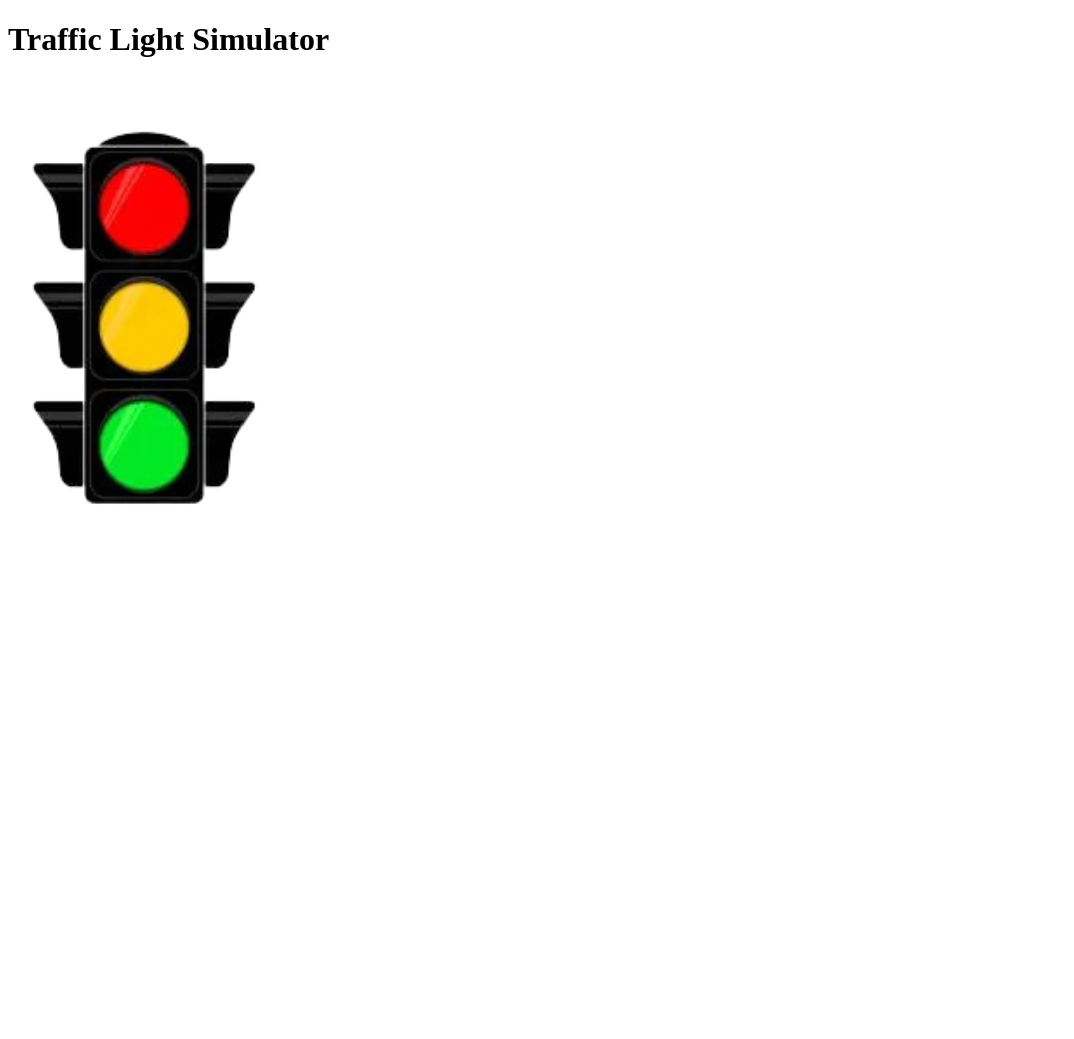
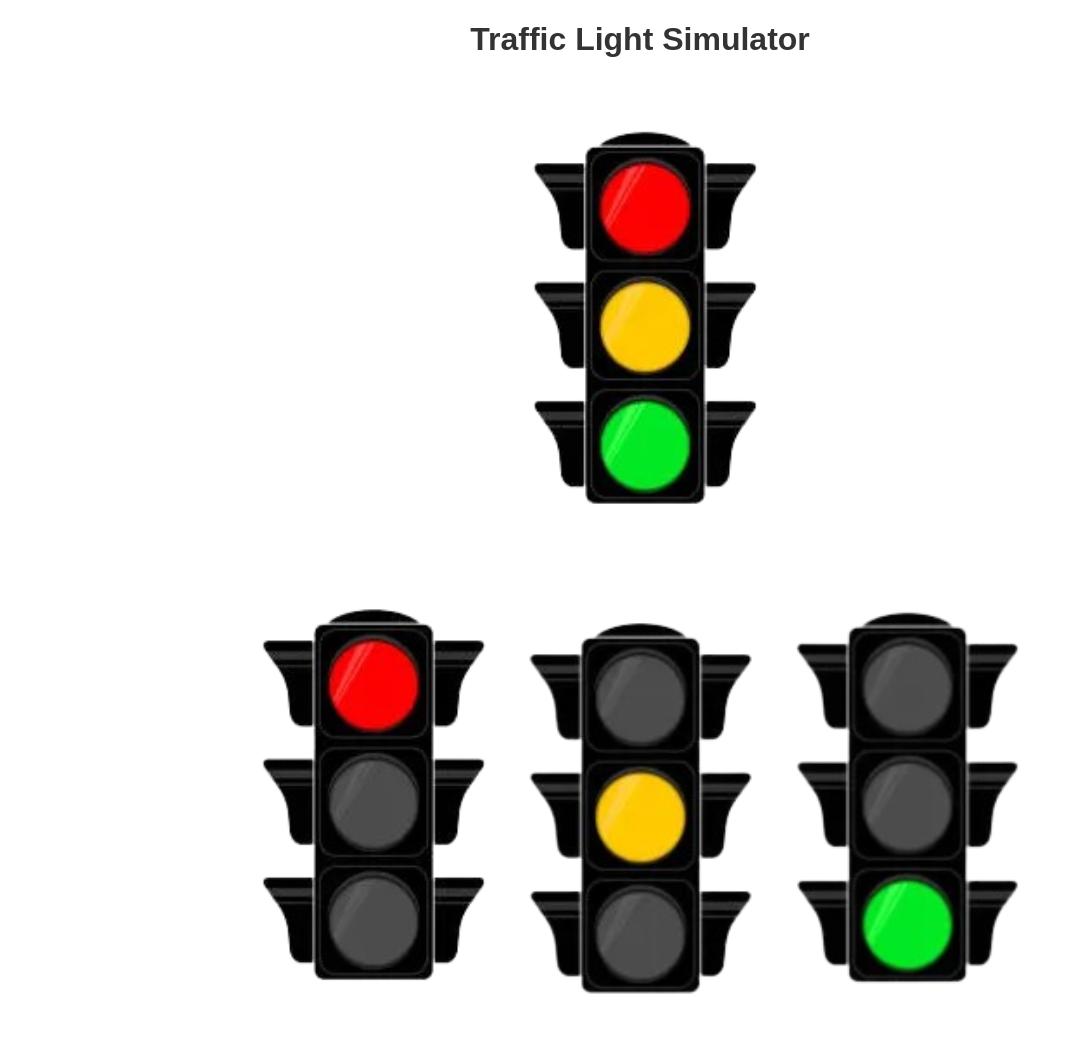
Before and after one commit to t-sn-star/WIT-traffic_light_simulator, a plain HTML site: page light.html in a window 1280 px wide. Shown: the whole page, without its empty margins (0-1074 px from the left). Before the commit the page ends 800 px from the top, so only its background shows below. Drawn offline with Linux system fonts and the light colour scheme.

Commit message:
Images in a single div for better structure and linked external CSS for styling.

```diff
--- a/light.html
+++ b/light.html
@@ -1,12 +1,18 @@
 <!DOCTYPE html>
 <html lang="en">
-    <head>
+    <header>
       <meta charset="utf-8"/>
       <meta name="viewport" content="width=device-width, initial-scale=1"/>
       <title>Traffic Light</title>
-    </head>
+      <link rel="stylesheet" href="styles.css"/>
+    </header>
     <body>
         <h1>Traffic Light Simulator</h1>
-        <img src="traffic_all.png" alt="Traffic Light"/>
+        <div>
+          <img id="All" src="traffic_all.png" alt="Traffic Light"/>
+          <img id="Red" src="traffic_red.png" alt="Red Light"/>
+          <img id="Yellow" src="traffic_yellow.png" alt="Yellow Light"/>
+          <img id="Green" src="traffic_green.png" alt="Green Light"/>
+        </div>
     </body>
 </html>
--- a/styles.css
+++ b/styles.css
@@ -0,0 +1,14 @@
+body {
+    background-color: #ffffff;
+    font-family: 'Pixel', sans-serif;
+    text-align: center;
+}
+
+h1 {
+    color: #333;
+}
+
+#All {
+    display: block;
+    margin: 20px auto;
+}
```
Also changed, not shown: main.js (deleted).
